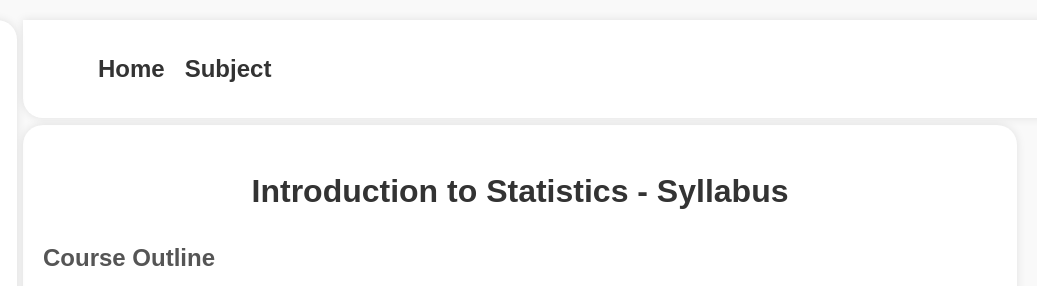
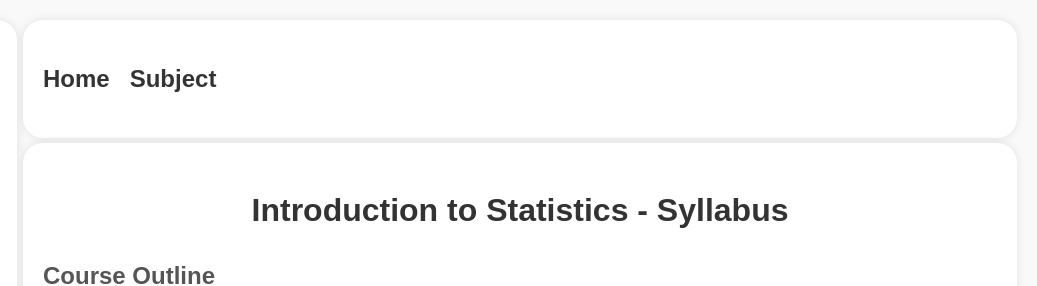
Before and after one commit to bsc-dsai/notes, a website: page public/da103/da103main.html in a window 1280 px wide. Shown: the top 286 px of the page, 243-1280 px from the left. Drawn offline with Linux system fonts and the light colour scheme.

Commit message:
header update

```diff
--- a/public/da103/da103main.html
+++ b/public/da103/da103main.html
@@ -9,12 +9,13 @@
 </head>
 
 <body>
-    <div class="container3"></div>
-    <div class="container1">
+    <div class="container">
 
         <div class="header">
             <header>
-
+                <!--<div class="logo">
+                    <img src="https://i.postimg.cc/k5z6M5h7/logo-jpg.png" alt="Site Logo">
+                </div> -->
                 <nav>
                     <a href="da103main.html">
                         <h1>Home</h1>
@@ -53,7 +54,8 @@
 
     </div>
 
-    <div class="container2">
+
+    <div class="container">
         <h1 id="1">Introduction to Statistics - Syllabus</h1>
 
         <h2>Course Outline</h2>
--- a/public/da103/styles.css
+++ b/public/da103/styles.css
@@ -17,48 +17,6 @@ body {
     margin-left: 246px;
     overflow-y: auto;
 
-
-}
-
-.container1 {
-    border-radius: 20px;
-    border: 0 0 10px rgba(0, 0, 0, 5);
-    margin: 0 auto;
-
-    background-color: #fff;
-    box-shadow: 0 0 10px rgba(0, 0, 0, 0.1);
-    margin-bottom: 5px;
-    margin-left: 246px;
-    position: fixed;
-    overflow-y: auto;
-    padding-right: 741px;
-    border-top-left-radius: 0px;
-
-}
-
-.container2 {
-    border-radius: 20px;
-    border: 0 0 10px rgba(0, 0, 0, 5);
-    margin: 0 auto;
-    padding: 20px;
-    background-color: #fff;
-    box-shadow: 0 0 10px rgba(0, 0, 0, 0.1);
-    margin-bottom: 5px;
-    margin-left: 246px;
-    overflow-y: auto;
-    margin-top: 105px;
-}
-
-.container3 {
-    margin: 0 auto;
-    padding: 20px;
-    background-color: #f9f9f9;
-    margin-left: 230px;
-    position: fixed;
-    overflow-y: auto;
-    padding-right: 1080px;
-    padding-top: 100px;
-    top: 0;
 
 }
 
@@ -112,7 +70,7 @@ h2 {
 /* Header Styling */
 header {
     color: black;
-    padding: 10px 75px;
+    /*padding: 10px 75px; */
     display: flex;
     justify-content: space-between;
     align-items: center;
@@ -212,10 +170,11 @@ a:visited {
     text-decoration: none;
     color: black;
 }
+
 /* Footer styling */
 .footer {
     background-color: #f5f5f5;
-    color:  #333;
+    color: #333;
     padding: 10px 20px;
     text-align: center;
     position: fixed;
```
Also changed, not shown: public/da103/Basics of Probability.html (+5 -5 lines).
